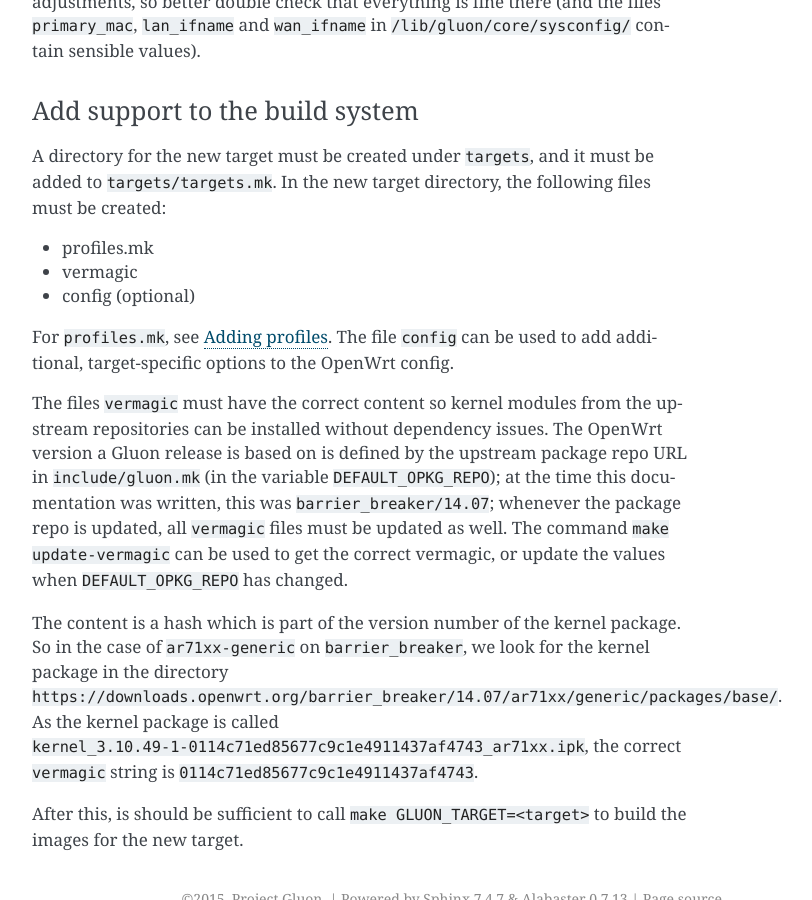
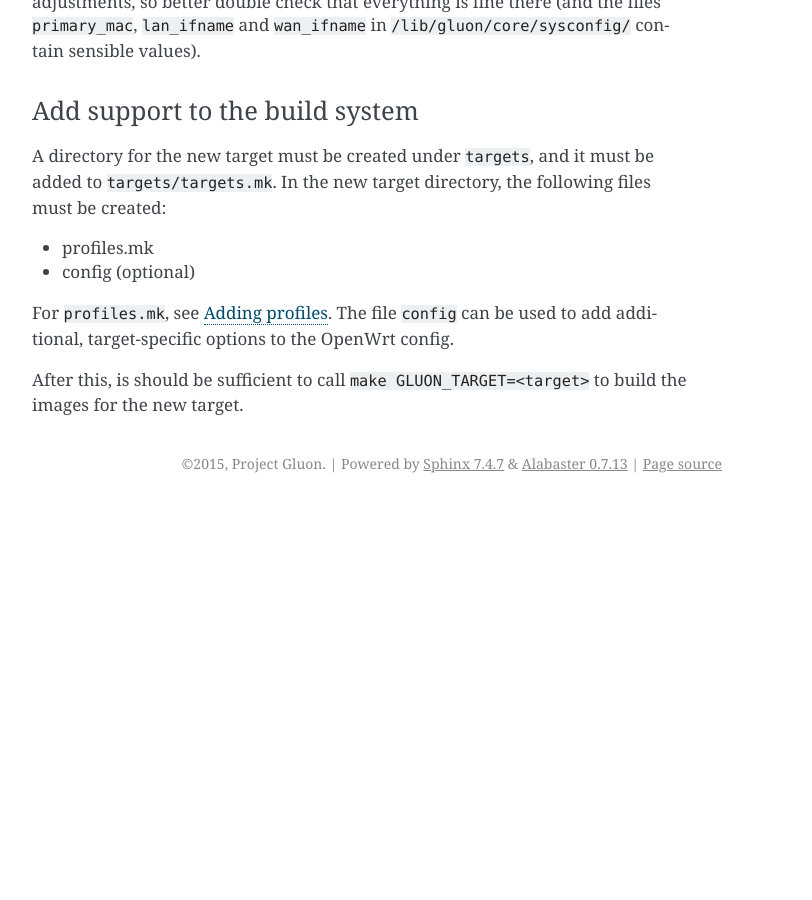
Before and after one commit to freifunk-gluon/gluon, a Sphinx documentation site: the page built from docs/dev/hardware.rst, in a window 1280 px wide and 900 px high, scrolled down 1974 px. Shown: the whole window, without its empty margins (388-1200 px from the left). Built offline with Sphinx 7.4.7, drawn with Linux system fonts in a browser that asks for light colours; after the commit the page ends 2477 px from its top, so only the background shows below that.

Commit message:
build: remove vermagic hack
As the Gluon kernel won't be compatible with the OpenWrt upstream anymore,
we don't need the vermagic hack anymore.

```diff
--- a/docs/dev/hardware.rst
+++ b/docs/dev/hardware.rst
@@ -76,21 +76,9 @@ A directory for the new target must be created under ``targets``, and it must be
 to ``targets/targets.mk``. In the new target directory, the following files must be created:
 
 * profiles.mk
-* vermagic
 * config (optional)
 
 For ``profiles.mk``, see :ref:`hardware-adding-profiles`.
 The file ``config`` can be used to add additional, target-specific options to the OpenWrt config.
 
-The files ``vermagic`` must have the correct content so kernel modules from the upstream repositories
-can be installed without dependency issues. The OpenWrt version a Gluon release is based on is defined by the upstream package repo URL in ``include/gluon.mk``
-(in the variable ``DEFAULT_OPKG_REPO``); at the time this documentation was written, this was ``barrier_breaker/14.07``; whenever
-the package repo is updated, all ``vermagic`` files must be updated as well. The command ``make update-vermagic`` can be used to get the correct
-vermagic, or update the values when ``DEFAULT_OPKG_REPO`` has changed.
-
-The content is a hash which is part of the version number of the kernel package. So in the case of ``ar71xx-generic`` on
-``barrier_breaker``, we look for the kernel package in the directory ``https://downloads.openwrt.org/barrier_breaker/14.07/ar71xx/generic/packages/base/``.
-As the kernel package is called ``kernel_3.10.49-1-0114c71ed85677c9c1e4911437af4743_ar71xx.ipk``, the correct ``vermagic`` string
-is ``0114c71ed85677c9c1e4911437af4743``.
-
 After this, is should be sufficient to call ``make GLUON_TARGET=<target>`` to build the images for the new target.
```
Also changed, not shown: 13 other files.
